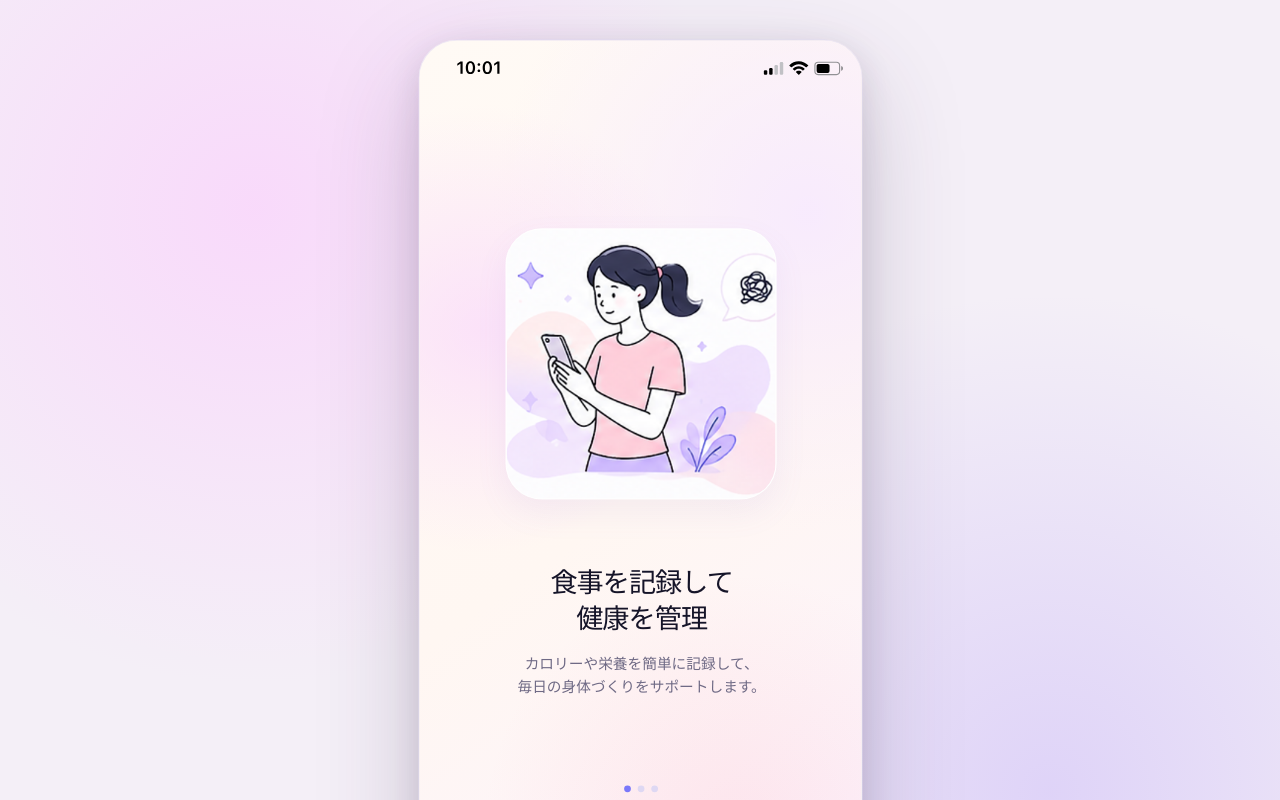
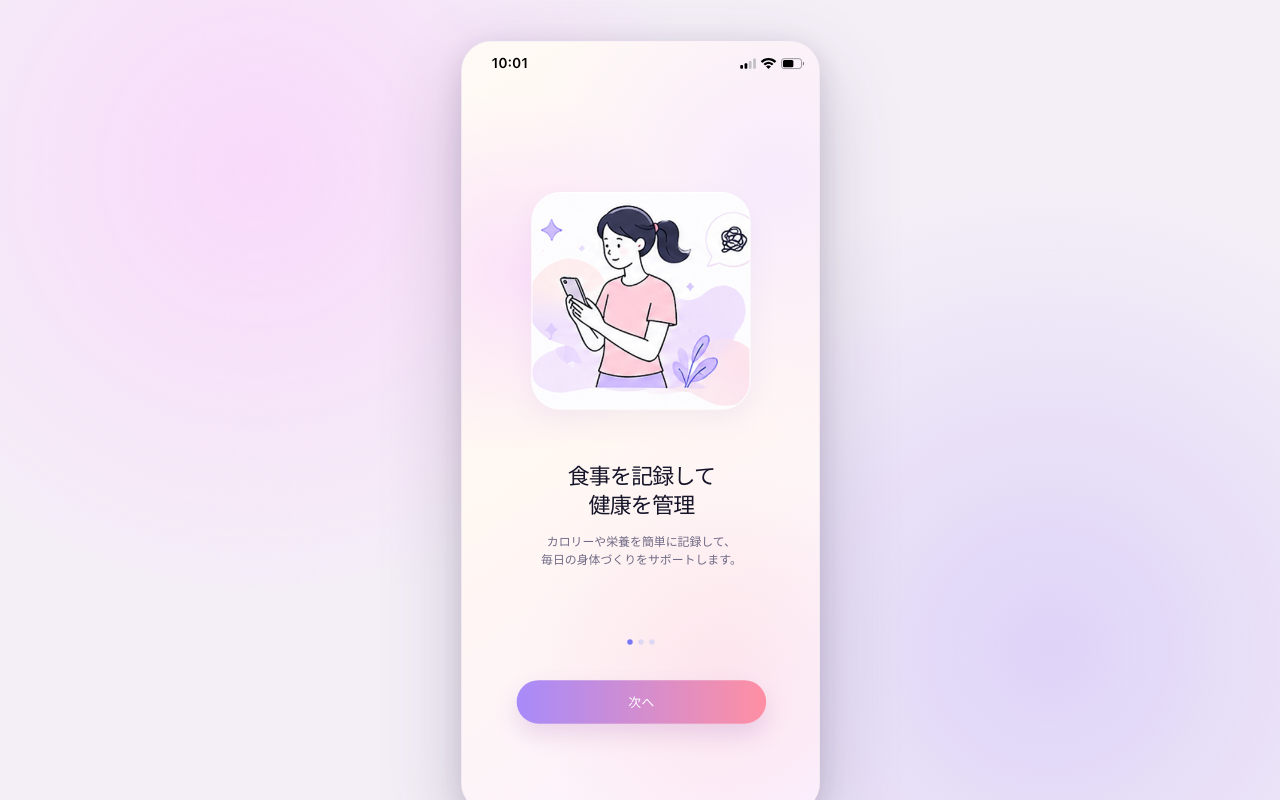
Before and after one commit to bossbear-x/wellmate-demo, a React (Vite) app: page / in a window 1280 px wide. Shown: the top 800 px of the page. Built offline with nearby package versions, Linux system fonts and the light colour scheme.

Commit message:
Align desktop phone frame to MUSUBI reference

```diff
--- a/src/styles/app.css
+++ b/src/styles/app.css
@@ -944,7 +944,8 @@ img {
 
 @media (max-height: 900px) {
   .phone-shell {
-    transform: scale(.9);
+    /* MUSUBI reference at 1440 × 852: 359.18 × 773.06 rendered px. */
+    transform: scale(.91394, .90734);
     transform-origin: top center;
   }
 
--- a/src/styles/portfolio-final.css
+++ b/src/styles/portfolio-final.css
@@ -303,15 +303,16 @@ body {
 @media (min-width: 431px) {
   .app-scale-wrapper {
     display: flex;
-    width: 444.14px;
-    height: 962.86px;
+    width: 359.179px;
+    height: 773.0575px;
     align-items: center;
     justify-content: center;
   }
 
   .app-scale-wrapper > .phone-shell {
     flex: 0 0 393px;
-    transform: scale(1.1301) !important;
+    /* MUSUBI reference at 1440 × 852: 359.18 × 773.06 rendered px. */
+    transform: scale(.91394, .90734) !important;
     transform-origin: center center !important;
   }
 }
```
